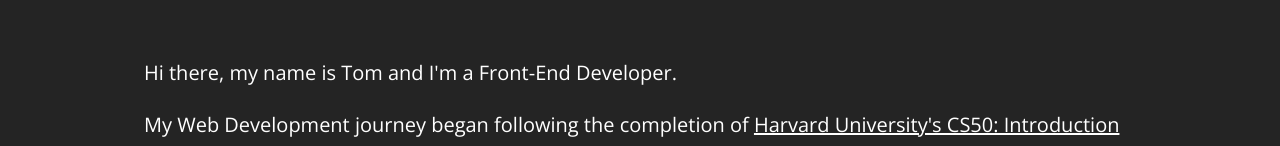
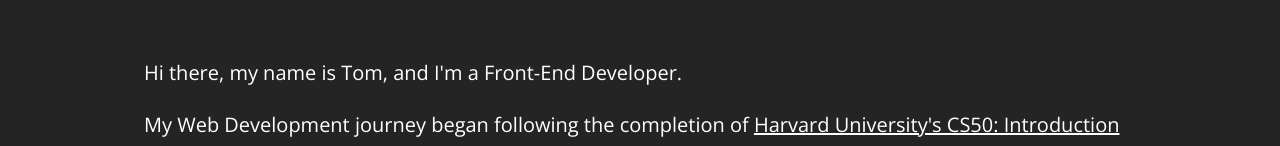
Before and after one commit to thomasmartindev/personal-portfolio, a React (Vite) app: page / in a window 1280 px wide. Shown: the part 804-950 px from the top of the page. Built offline with nearby package versions, Linux system fonts and the light colour scheme.

Commit message:
Edit about section

```diff
--- a/src/components/About/About.jsx
+++ b/src/components/About/About.jsx
@@ -27,7 +27,7 @@ export const About = () => {
       </Heading>
       <Description>
         <p>
-          Hi there, my name is Tom and I'm a Front-End Developer.
+          Hi there, my name is Tom, and I'm a Front-End Developer.
         </p>
         <p>
           My Web Development journey began following the completion of{decode('&#160;')}
```
